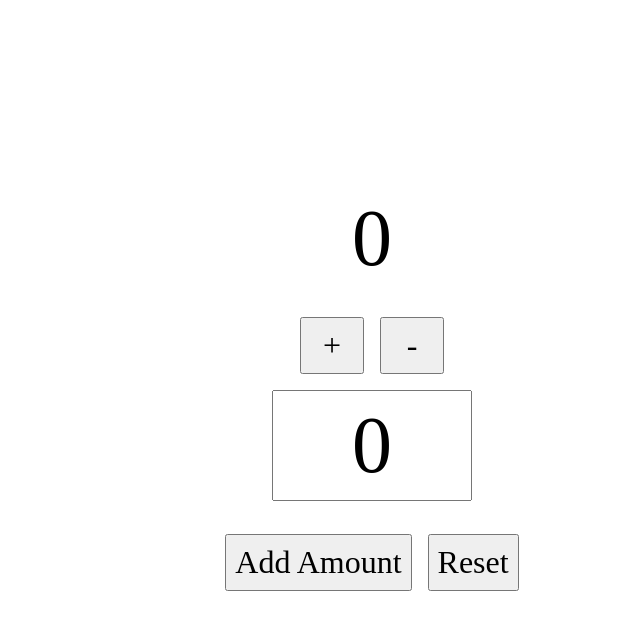
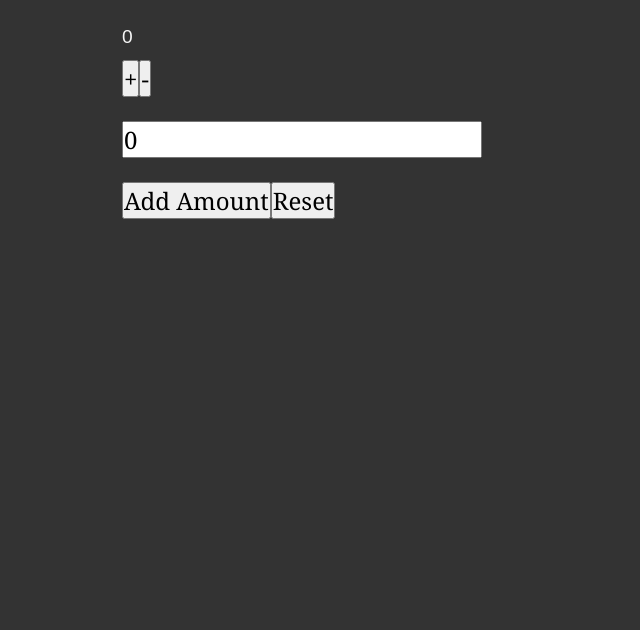
Before and after one commit to NwaguChima/redux_rtkquery, a React (Create React App) app: page / in a window 1280 px wide. Shown: the top 630 px of the page, without its empty margins (268-908 px from the left). Built offline with nearby package versions, Linux system fonts and the light colour scheme.

Commit message:
updated css

```diff
--- a/src/index.css
+++ b/src/index.css
@@ -4,37 +4,66 @@
   box-sizing: border-box;
 }
 
+html {
+  font-family: Cambria, Cochin, Georgia, Times, "Times New Roman", serif;
+  background: #333;
+  color: whitesmoke;
+}
+
 body {
   min-height: 100vh;
-  font-size: 5rem;
-  display: grid;
-  place-content: center;
+  font-size: 1.5rem;
+  padding: 0 10% 10%;
 }
 
 input,
-button {
+textarea,
+button,
+select {
   font: inherit;
-  padding: 0.5rem;
+  margin-bottom: 1em;
+}
+
+main {
+  max-width: 500px;
+  margin: auto;
 }
 
 section {
+  margin-top: 1em;
+}
+
+article {
+  margin: 0.5em 0.5em 0.5em 0;
+  border: 1px solid whitesmoke;
+  border-radius: 10px;
+  padding: 1em;
+}
+
+h1 {
+  font-size: 3.5rem;
+}
+
+p {
+  font-family: Arial, Helvetica, sans-serif;
+  line-height: 1.4;
+  font-size: 1.2rem;
+  margin: 0.5em 0;
+}
+
+form {
   display: flex;
   flex-direction: column;
-  justify-content: center;
-  align-items: center;
 }
 
-input {
-  text-align: center;
-  max-width: 2.5em;
+.postCredit {
+  font-size: 1rem;
 }
 
-button {
-  font-size: 2rem;
-  margin: 0.5em 0 0.5em 0.5em;
-  min-width: 2em;
+.reactionButton {
+  margin: 0 0.25em 0 0;
+  background: transparent;
+  border: none;
+  color: whitesmoke;
+  font-size: 1rem;
 }
-
-button:first-child {
-  margin-left: 0;
-}
```
